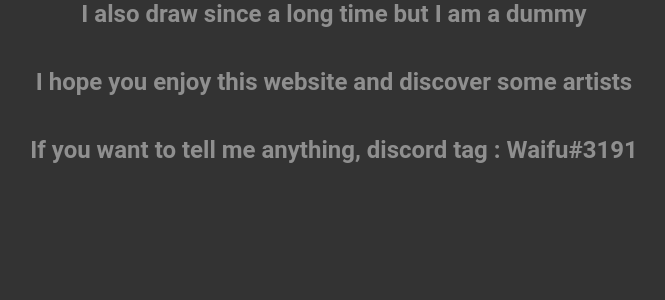
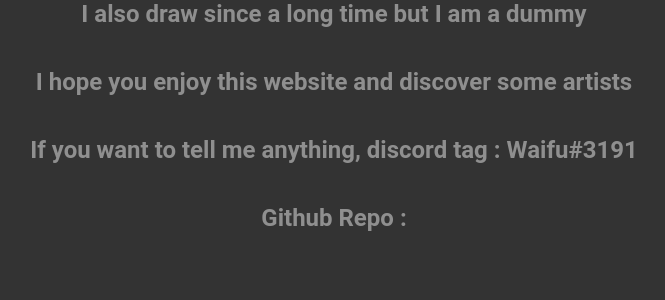
Before and after one commit to AmayaHena/Waifu, a Rails app: page /about in a window 1280 px wide. Shown: the part 472-772 px from the top of the page, without its empty margins (306-971 px from the left). Run offline with Rails 7, Linux system fonts and the light colour scheme; style sheets or scripts are compiled from the project's sources.

Commit message:
[ADD] test github link (app/views/about/info?html.erb)

```diff
--- a/app/views/about/info.html.erb
+++ b/app/views/about/info.html.erb
@@ -11,4 +11,5 @@
 <footer>
     <h4>I hope you enjoy this website and discover some artists</h4>
     <h4>If you want to tell me anything, discord tag : Waifu#3191</h4>
+    <h4>Github Repo :</h4>
 </footer>
```
